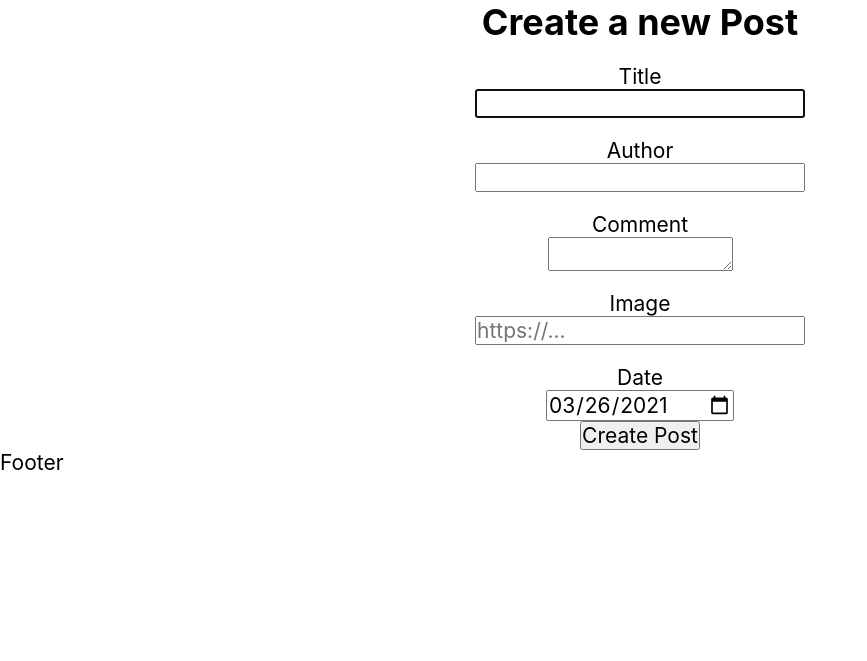
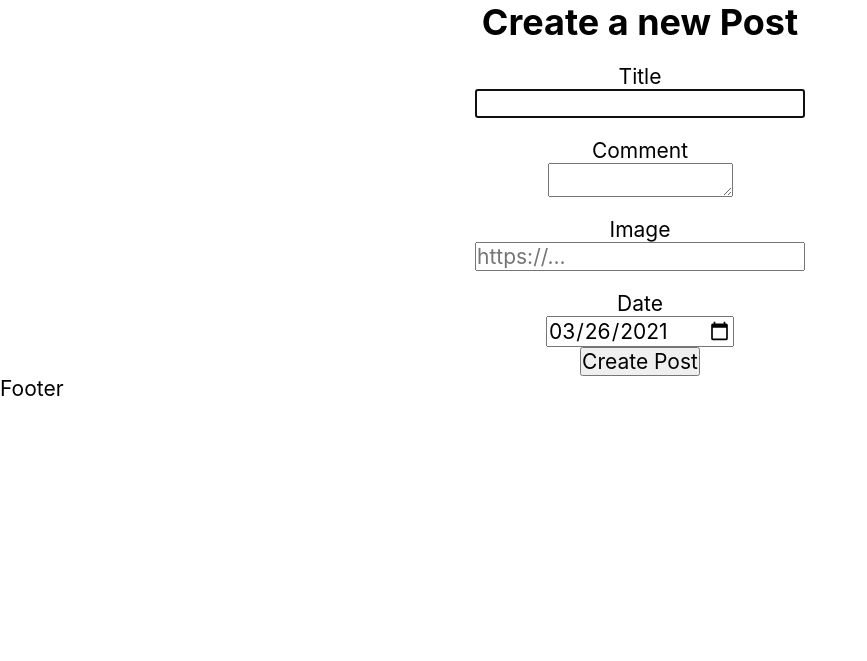
Before and after one commit to rubendata/udacity_fullstack_capstone, a Flask app: template templates/form.html in a window 1280 px wide. Shown: the part 80-741 px from the top of the page, without its empty margins (0-867 px from the left). Run offline with Flask 2, Linux system fonts and the light colour scheme; the template is opened without the code that fills it: values that come from a table or form of the project are taken from there, others are empty; parts of the project's set-up code (start-up, migrations or seed data) failed here and were passed over; some web fonts are replaced.

Commit message:
author field in post is filled with user name

```diff
--- a/app.py
+++ b/app.py
@@ -96,11 +96,13 @@ def create_app(test_config=None):
     @app.route('/posts/create', methods=['POST', 'GET'])
     def create_post():
         form = PostForm(request.form)
-
+        userinfo=session[constants.PROFILE_KEY],
         if request.method == "POST":
             try:
+                author = userinfo[0].get("name")
                 post = Post()
                 form.populate_obj(post)
+                post.author = author
                 post.insert()
                 return redirect (url_for("home"))
 
@@ -111,9 +113,6 @@ def create_app(test_config=None):
 
     @app.route('/login')
     def login():
-        # userinfo=session[constants.PROFILE_KEY],
-        # userinfo_pretty=json.dumps(session[constants.JWT_PAYLOAD], indent=4)
-        # print(userinfo_pretty)
         return auth0.authorize_redirect(redirect_uri=AUTH0_CALLBACK_URL, audience=AUTH0_AUDIENCE)
 
     @app.route('/logout')
--- a/forms.py
+++ b/forms.py
@@ -6,7 +6,7 @@ from datetime import datetime
 
 class PostForm(FlaskForm):
     title = StringField('Title', validators=[DataRequired()])
-    author = StringField('Author', validators=[DataRequired()])
+
     comment = TextAreaField('Comment', validators=[DataRequired()])
     image = URLField('Image', validators=[DataRequired(), url()])
     date = DateField('Date', validators=[DataRequired()],default= datetime.today())
--- a/templates/form.html
+++ b/templates/form.html
@@ -9,10 +9,7 @@
         <label for="title">Title</label>
         {{ form.title(class_ = 'form-control', autofocus = true) }}
       </div>
-      <div class="form-group">
-        <label for="author">Author</label>
-        {{ form.author(class_ = 'form-control', autofocus = true) }}
-      </div>
+
       <div class="form-group">
         <label for="comment">Comment</label>
         {{ form.comment(class_ = 'form-control', args=(8,2), autofocus = true) }}
@@ -26,5 +23,6 @@
         {{ form.date(class_ = 'form-control', autofocus = true) }}
       </div>
       <input type="submit" value="Create Post" class="btn btn-primary btn-lg btn-block">
+      <p></p>
 </form>
 {% endblock %}
```
Also changed, not shown: templates/profile.html (+7 -0 lines).
